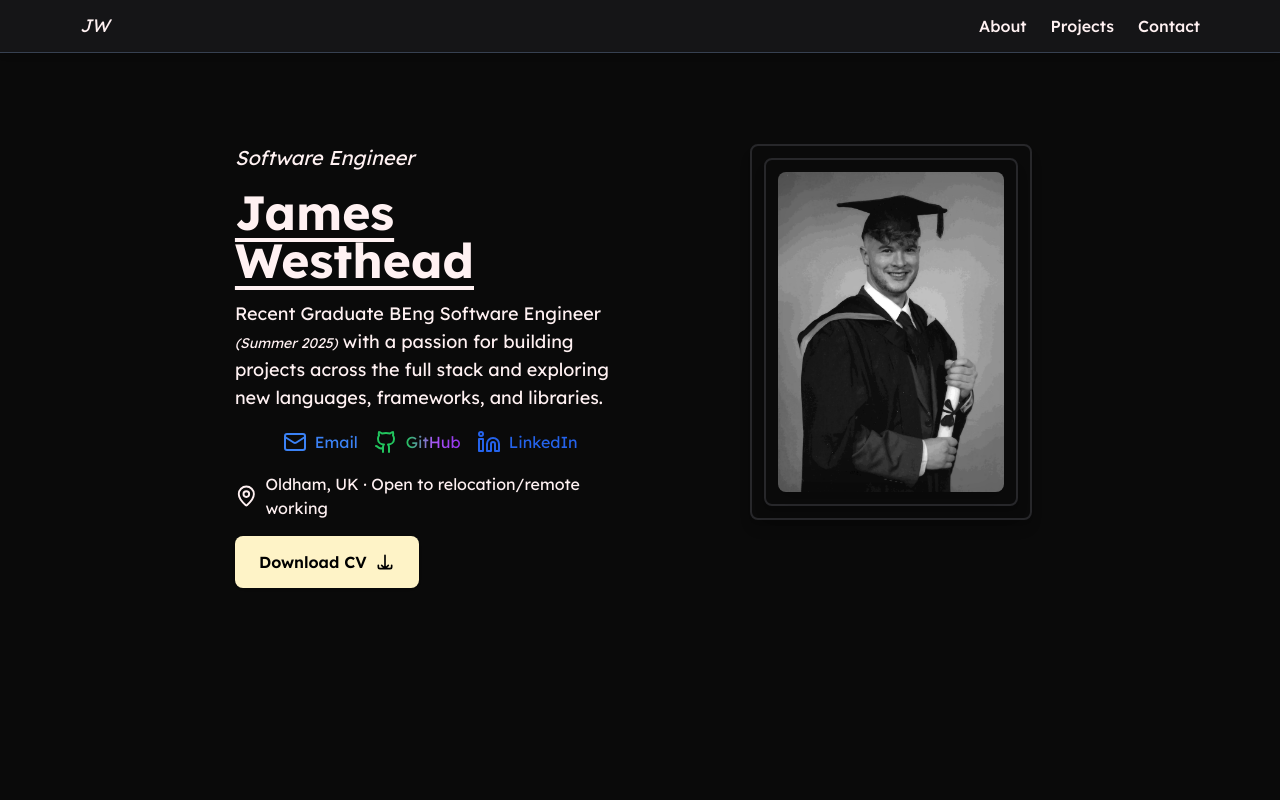
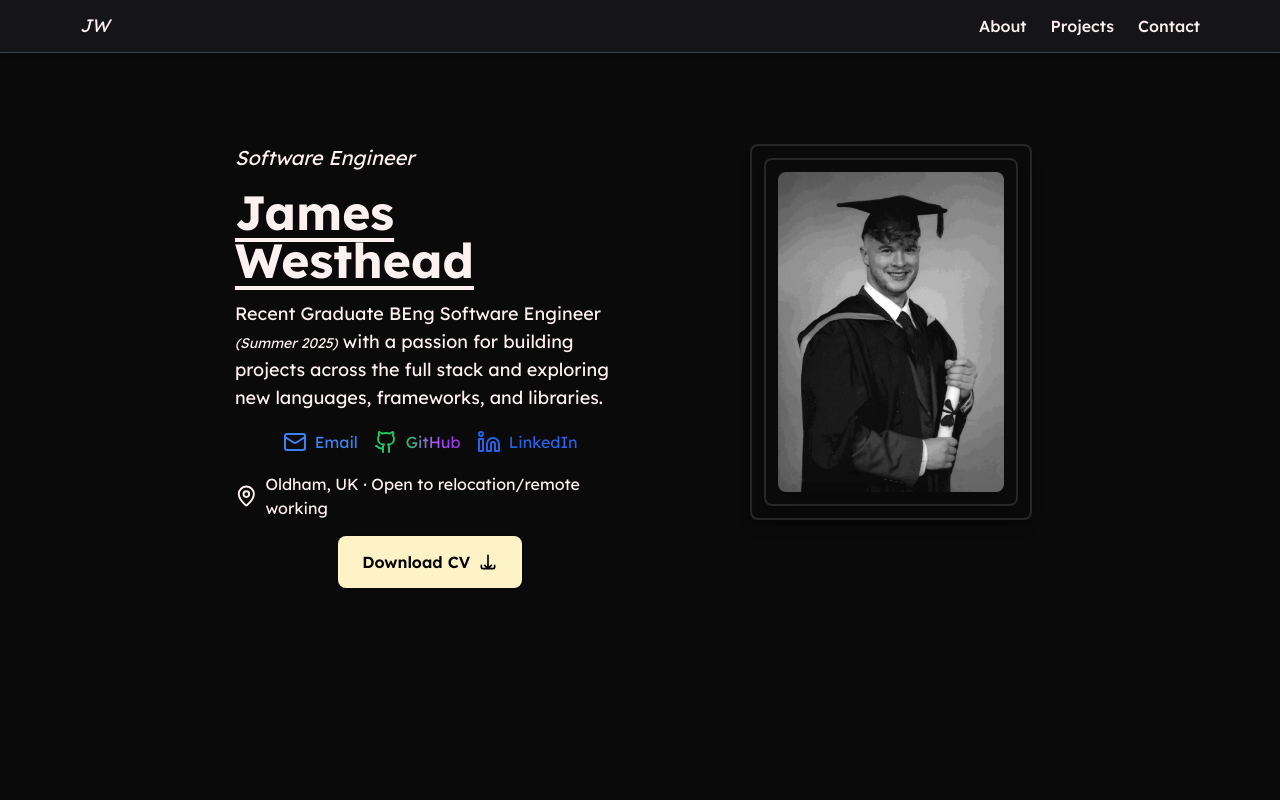
Before and after one commit to WestheadJ/portfolio, a React (Vite) app: page / in a window 1280 px wide. Shown: the top 800 px of the page. Built offline with nearby package versions, Linux system fonts and the light colour scheme.

Commit message:
centred download CV button

```diff
--- a/src/components/Hero.jsx
+++ b/src/components/Hero.jsx
@@ -1,7 +1,7 @@
 import React from "react";
 import { Github, Linkedin, Mail, MapPin } from "lucide-react";
-import me from "../assets/photos/me.webp";
-import mypdf from '../assets/pdfs/mypdf.pdf'
+import me from "@assets/photos/me.webp";
+import mypdf from '@assets/pdfs/mypdf.pdf'
 
 export default function Hero() {
     return (
@@ -37,16 +37,16 @@ export default function Hero() {
                     </div>
 
                     {/* Location */}
-                    <div className="flex items-center gap-2 justify-center sm:justify-center mt-4 text-sm sm:text-base">
+                    <div className="flex items-center gap-2 justify-center  mt-4 text-sm sm:text-base">
                         <MapPin />
                         <p>Oldham, UK · Open to relocation/remote working</p>
                     </div>
-
+                    <div className="flex w-full justify-center items-center">
                         <a
                             href={mypdf}
                             download="jameswesthead-cv.pdf"
                             aria-label="Download James Westhead CV"
-                        className="inline-flex items-center px-6 py-3 bg-amber-100 text-black font-semibold rounded-lg shadow hover:bg-amber-200 transition-colors duration-200"
+                            className="inline-flex items-center px-6 py-3 bg-amber-100 text-black font-semibold rounded-lg shadow hover:bg-amber-200 transition-colors duration-200 "
                         >
                             Download CV
                             <svg
@@ -60,6 +60,7 @@ export default function Hero() {
                                 <path strokeLinecap="round" strokeLinejoin="round" d="M4 16v2a2 2 0 002 2h12a2 2 0 002-2v-2M12 12v8m0 0l-4-4m4 4l4-4M12 4v8" />
                             </svg>
                         </a>
+                    </div>
                 </div>
 
                 {/* Right image section */}
```
Lines whose indentation alone changed are shown as unchanged.
